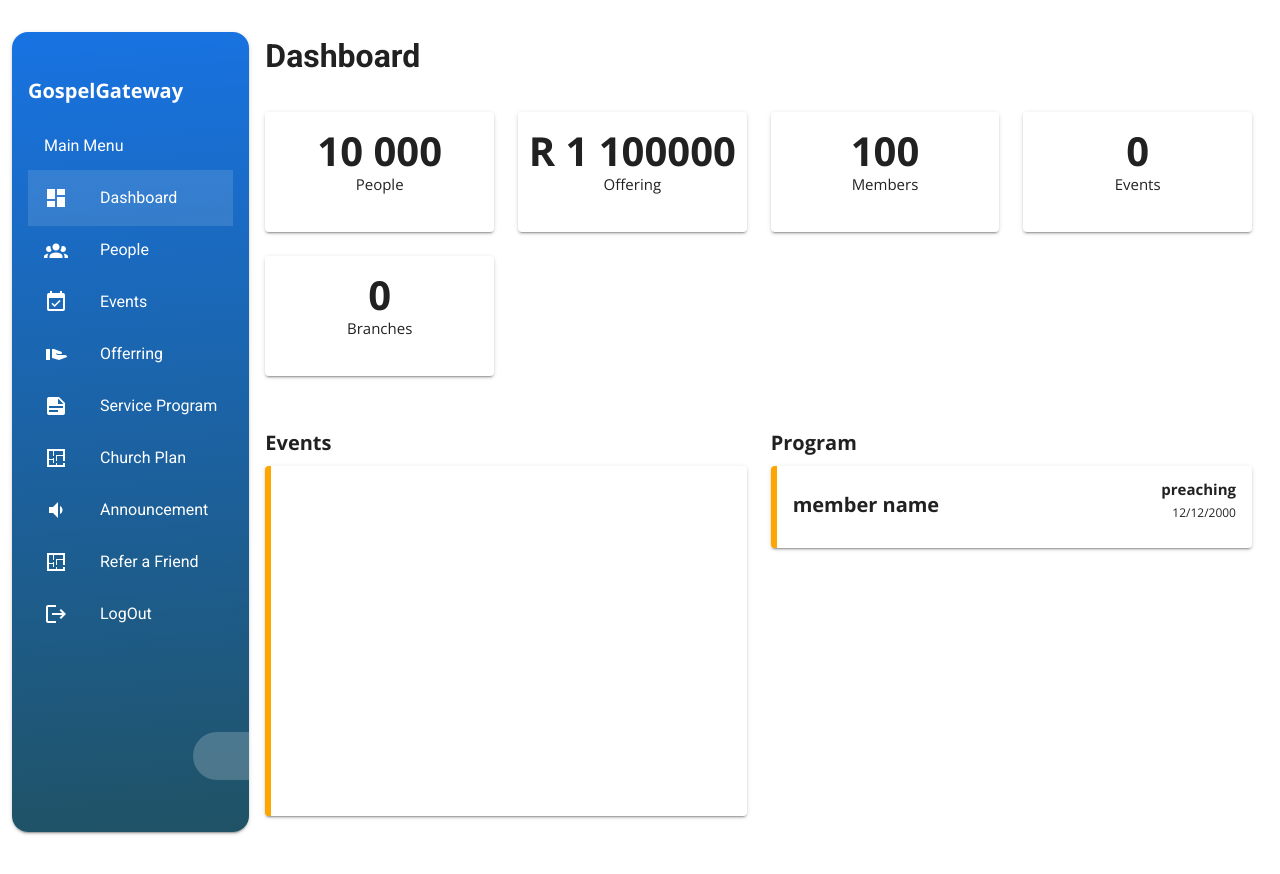
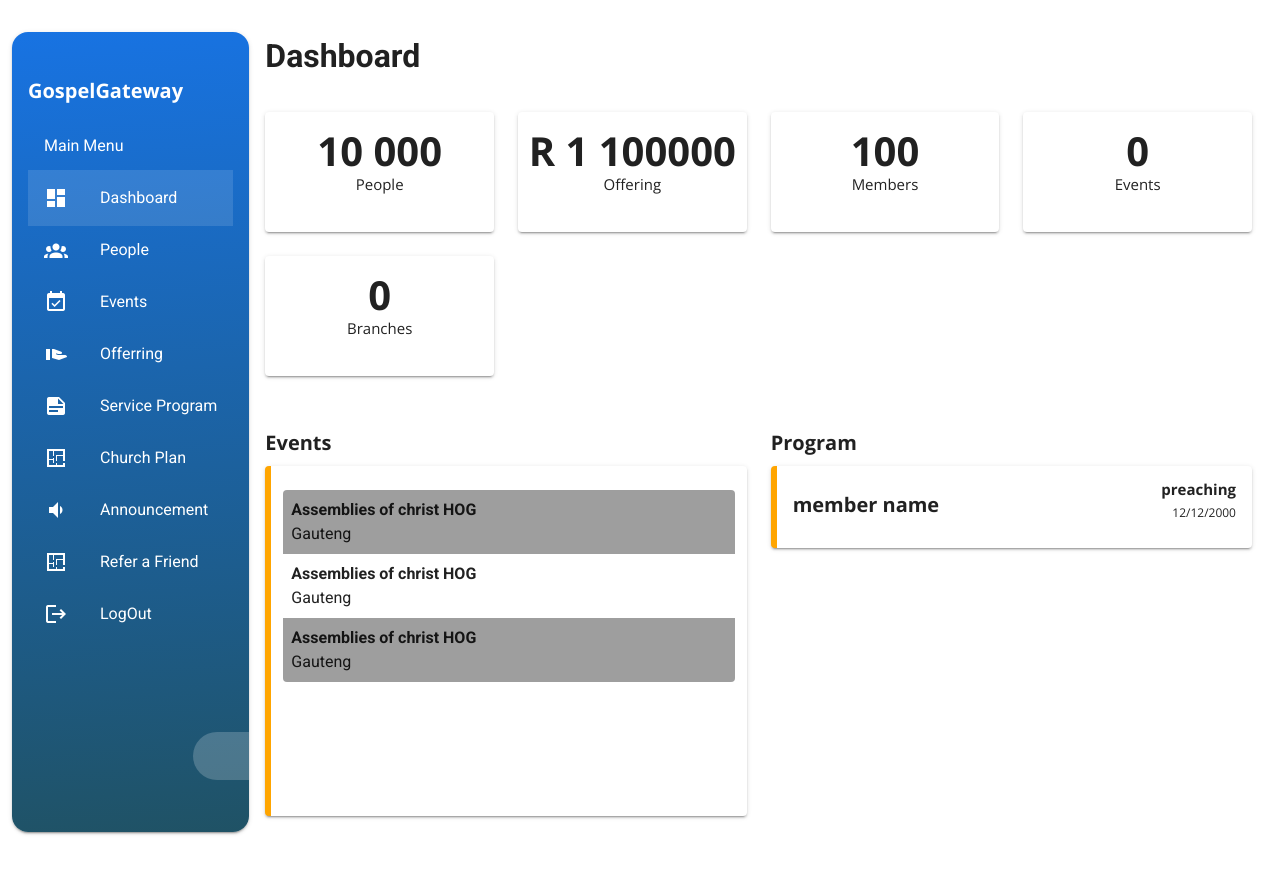
Before and after one commit to moraswi/Gospel-Gateway, a Vue app: page /dashboard in a window 1280 px wide. Built offline with nearby package versions, Linux system fonts and the light colour scheme.

Commit message:
dashboard

```diff
--- a/src/pages/private/dashboard/Dashboard.vue
+++ b/src/pages/private/dashboard/Dashboard.vue
@@ -31,8 +31,19 @@
       <v-row class="mt-10">
         <v-col cols="12" md="6">
           <h1 class="font-h4">Events</h1>
-          <v-card class="custom-card px-7 py-6 mt-2" width="100%" height="350">
-
+          <v-card class="custom-card px-3 py-6 mt-2" width="100%" height="350">
+            <div class="grey pa-2">
+           <h4>Assemblies of christ HOG</h4>
+           <label>Gauteng</label>
+          </div>
+          <div class="pa-2">
+            <h4>Assemblies of christ HOG</h4>
+            <label>Gauteng</label>
+           </div>
+           <div class="grey pa-2">
+            <h4>Assemblies of christ HOG</h4>
+            <label>Gauteng</label>
+           </div>
           </v-card>
         </v-col>
 
```
